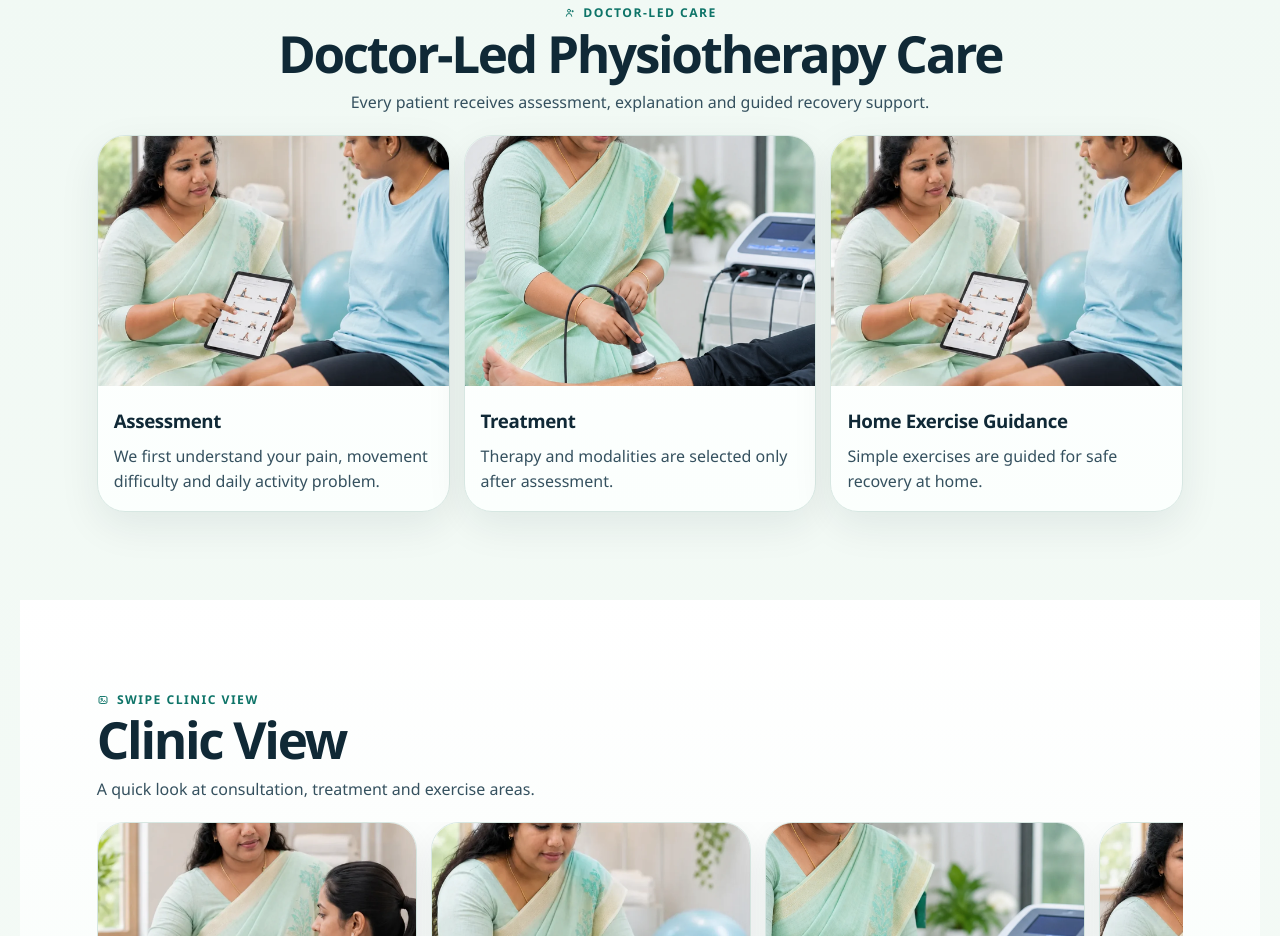
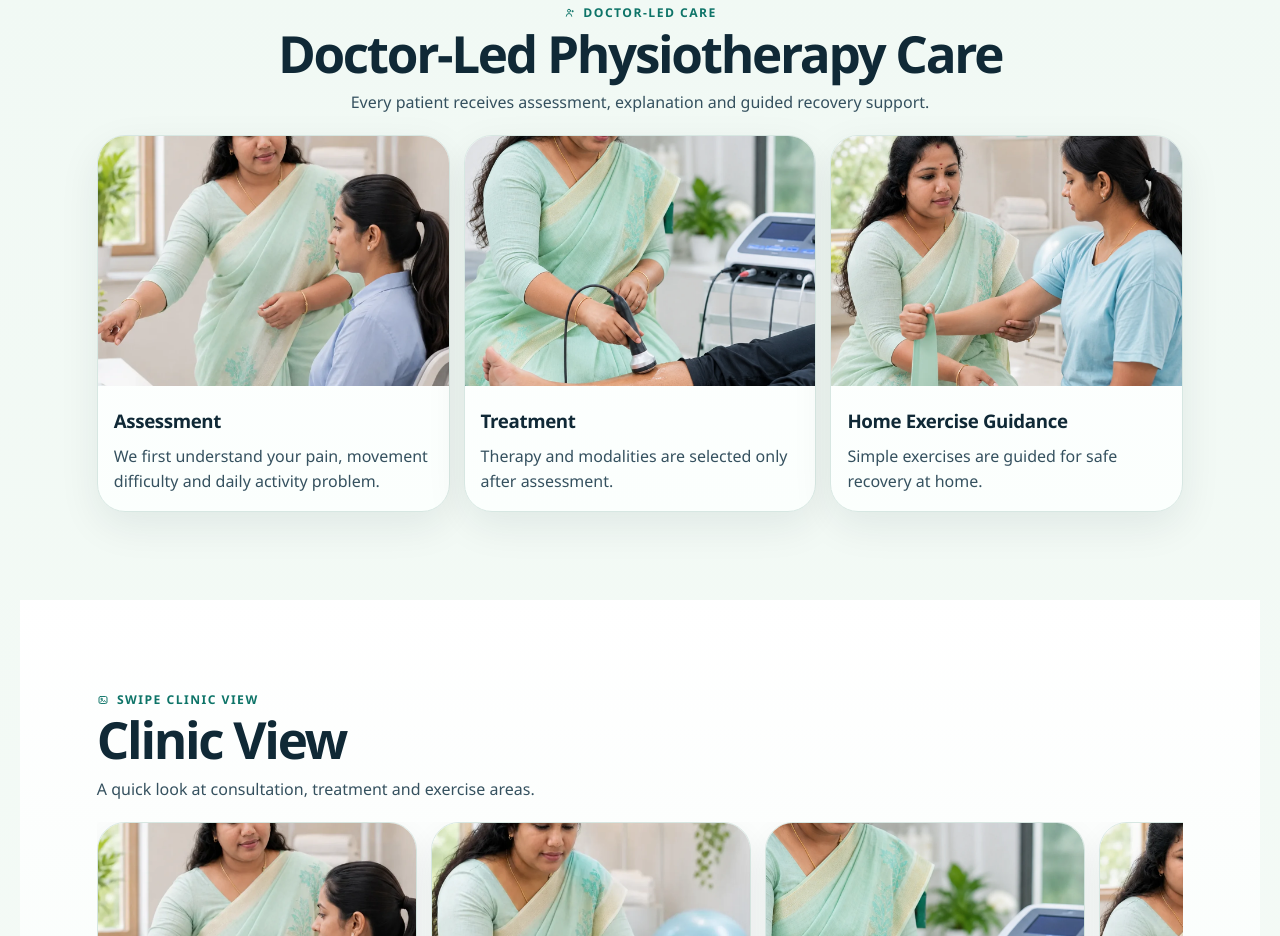
Before and after one commit to venkatbangla-boop/srisashti, a website: page index.html in a window 1280 px wide. Shown: the part 6911-7847 px from the top of the page. Drawn offline with Linux system fonts and the light colour scheme.

Commit message:
Remove repeated doctor-led gallery images

```diff
--- a/index.html
+++ b/index.html
@@ -508,7 +508,7 @@
       </div>
       <div class="care-gallery-grid">
         <article class="care-gallery-card reveal">
-          <img src="assets/images/gallery-doctor-assessment.webp" alt="Doctor-led assessment at Sri Sashti Physiotherapy Clinic in Palladam" loading="lazy" width="1280" height="860">
+          <img src="assets/images/clinic-view-consultation-area.webp" alt="Doctor-led assessment at Sri Sashti Physiotherapy Clinic in Palladam" loading="lazy" width="1280" height="860">
           <div class="moment-copy">
             <h3 data-en="Assessment" data-ta="மதிப்பீடு">Assessment</h3>
             <p data-en="We first understand your pain, movement difficulty and daily activity problem." data-ta="முதலில் உங்கள் வலி, movement difficulty மற்றும் தினசரி activity பிரச்சனையை புரிந்துகொள்கிறோம்.">We first understand your pain, movement difficulty and daily activity problem.</p>
@@ -522,7 +522,7 @@
           </div>
         </article>
         <article class="care-gallery-card reveal">
-          <img src="assets/images/gallery-core-stability-exercise.webp" alt="Home exercise guidance from Sri Sashti Physiotherapy Clinic" loading="lazy" width="1280" height="860">
+          <img src="assets/images/strength-wide.webp" alt="Home exercise guidance from Sri Sashti Physiotherapy Clinic" loading="lazy" width="1280" height="860">
           <div class="moment-copy">
             <h3 data-en="Home Exercise Guidance" data-ta="வீட்டு பயிற்சி வழிகாட்டுதல்">Home Exercise Guidance</h3>
             <p data-en="Simple exercises are guided for safe recovery at home." data-ta="வீட்டில் பாதுகாப்பான recovery-க்கு simple exercises வழிகாட்டப்படுகின்றன.">Simple exercises are guided for safe recovery at home.</p>
```
